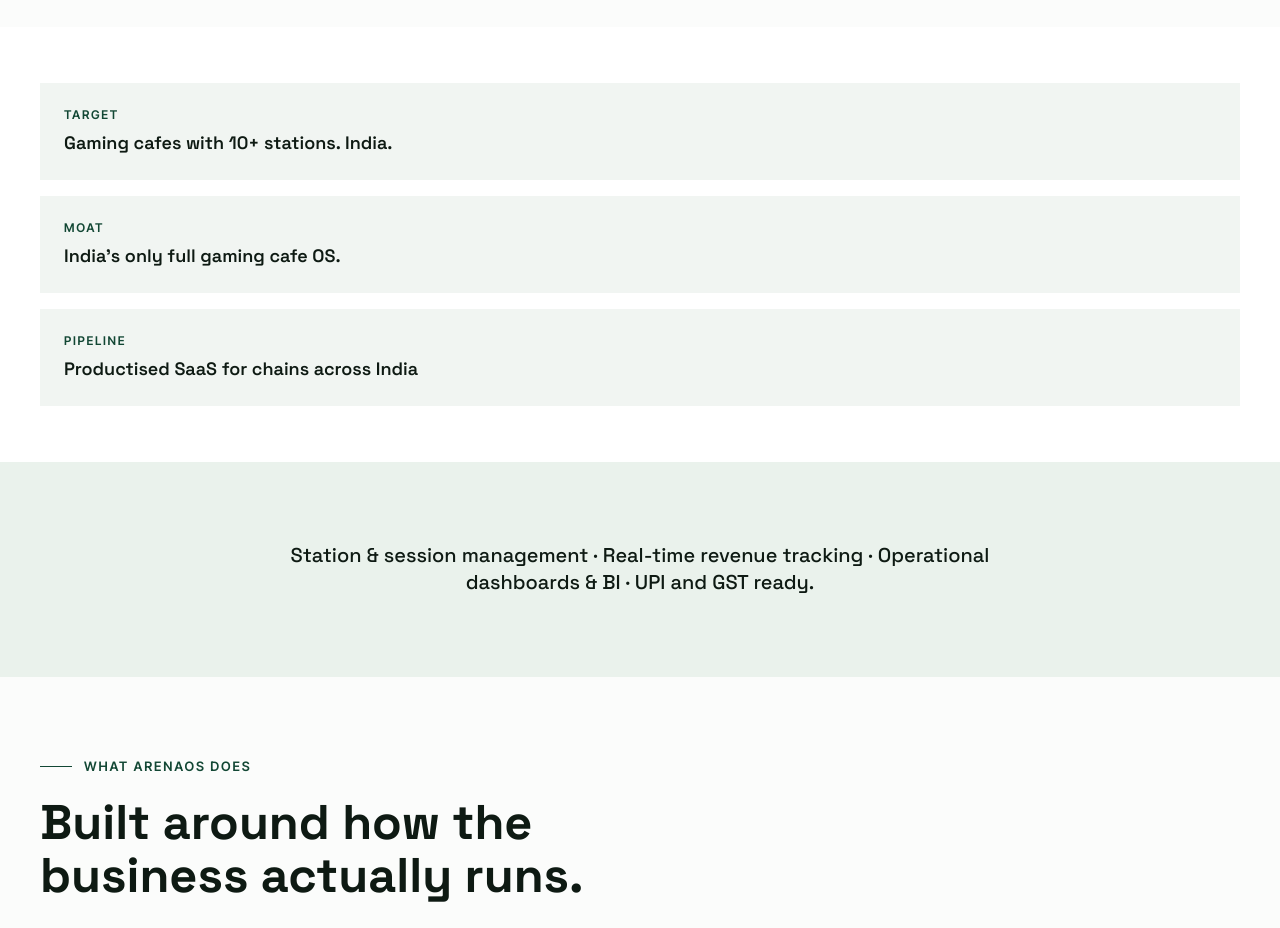
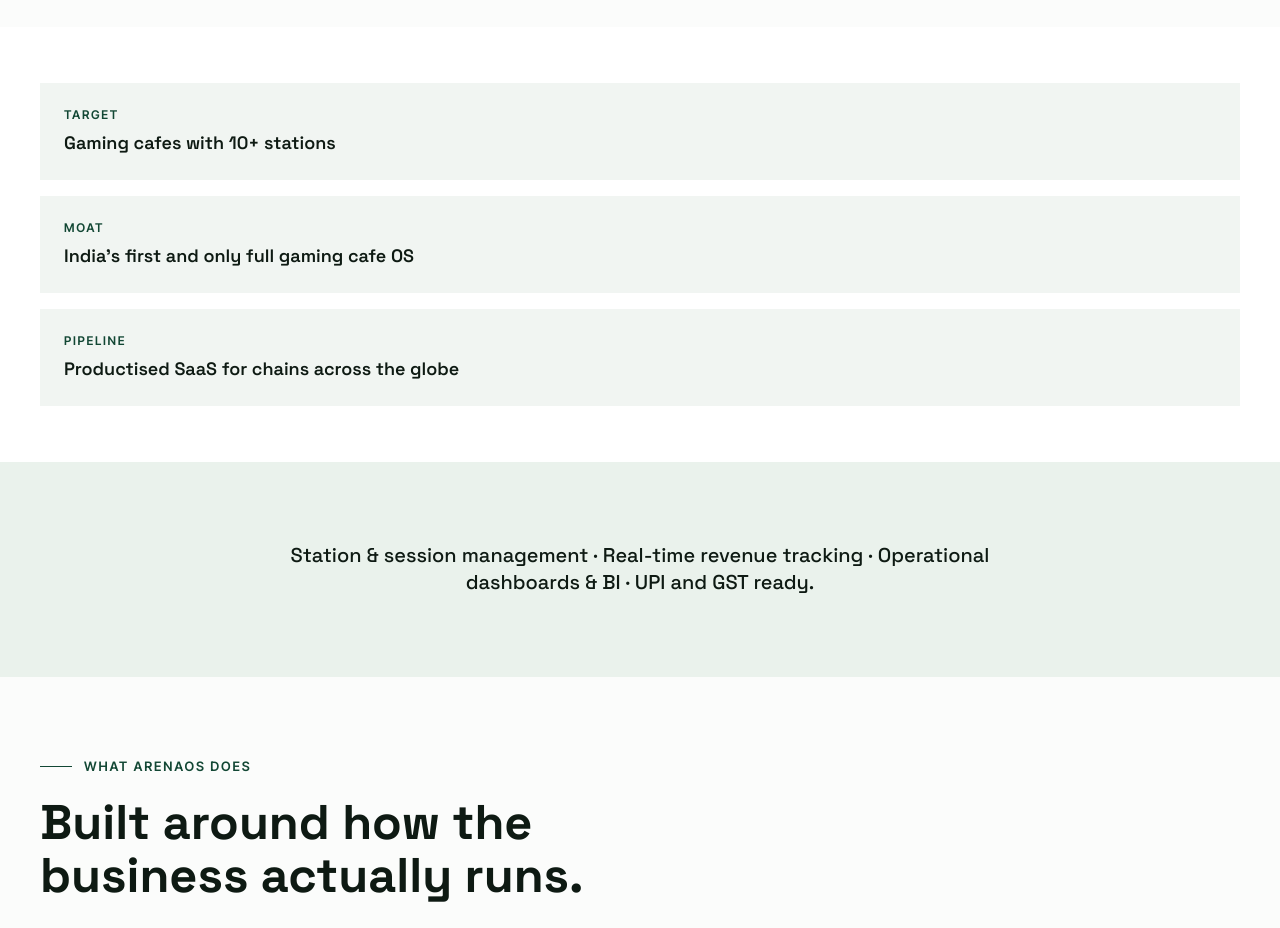
Before and after one commit to wnr-group/wnr-website, a Next.js app: page /products/arenaos in a window 1280 px wide. Shown: the part 1440-2368 px from the top of the page. Built offline with nearby package versions, Linux system fonts and the light colour scheme.

Commit message:
fix: update ArenaOS target, moat, and revenue copy per stakeholder feedback

```diff
--- a/content/products.ts
+++ b/content/products.ts
@@ -90,10 +90,10 @@
     ctaLabel: "Explore ArenaOS",
     art: "/brand/product-arenaos.webp",
     accent: "amber",
-    target: "Gaming cafes with 10+ stations. India.",
-    moat: "India's only full gaming cafe OS.",
+    target: "Gaming cafes with 10+ stations",
+    moat: "India's first and only full gaming cafe OS",
     revenueLabel: "Pipeline",
-    revenueValue: "Productised SaaS for chains across India",
+    revenueValue: "Productised SaaS for chains across the globe",
     overview:
       "ArenaOS is the full business operating system for gaming cafes: station and session booking, real-time revenue tracking, and operational business intelligence in one system, replacing billing software that only records what was charged.",
     businessProblem:
```
Also changed, not shown: 1 other file (tests, documents, lock files or other folders).
